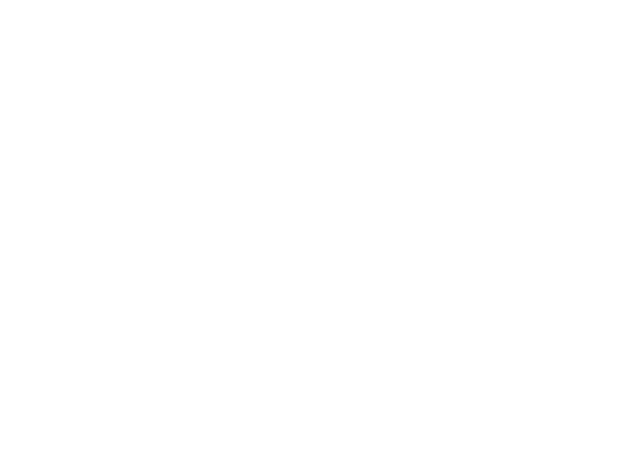
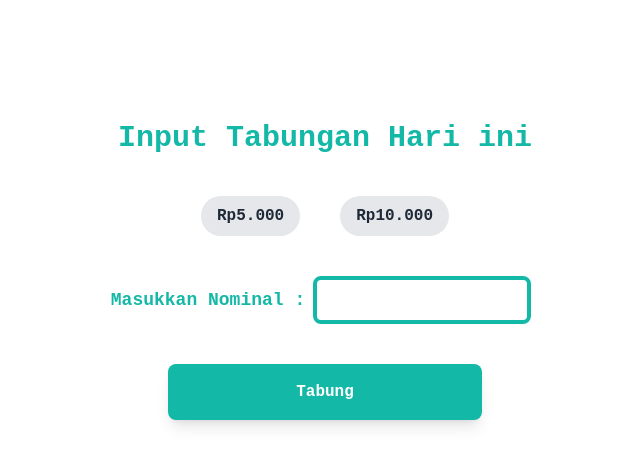
Before and after one commit to mfadev22/InputTabungan, a website: page index.html in a window 1280 px wide. Shown: the whole page, without its empty margins (315-955 px from the left). Drawn offline with Linux system fonts and the light colour scheme.

Commit message:
Update Penyelesaian Desain

```diff
--- a/index.html
+++ b/index.html
@@ -4,7 +4,95 @@
     <meta charset="UTF-8" />
     <meta http-equiv="X-UA-Compatible" content="IE=edge" />
     <meta name="viewport" content="width=device-width, initial-scale=1.0" />
-    <title>Testing Html</title>
+    <link href="dist/output.css" rel="stylesheet" />
+    <title>Input Tabungan</title>
   </head>
-  <body></body>
+  <body>
+    <section id="form_input">
+      <div class="container mt-28">
+        <div class="flex flex-wrap">
+          <div class="w-full self-center px-4 py-2">
+            <div class="flex justify-center items-center flex-col mx-5">
+              <h1 class="text-3xl font-semibold text-primary">
+                Input Tabungan Hari ini
+              </h1>
+              <div class="mt-10">
+                <div class="flex items-center">
+                  <button
+                    class="bg-gray-200 hover:bg-blue-600 text-gray-800 font-semibold py-2 px-4 rounded-full mx-5 input_instan"
+                    value="5000"
+                  >
+                    Rp5.000
+                  </button>
+                  <button
+                    class="bg-gray-200 hover:bg-blue-600 text-gray-800 font-semibold py-2 px-4 rounded-full mx-5 input_instan"
+                    value="10000"
+                  >
+                    Rp10.000
+                  </button>
+                </div>
+              </div>
+              <div class="mt-10 area_inputan">
+                <div class="items-center justify-center hidden alert_kosong">
+                  <button
+                    class="bg-red-500 opacity-90 text-white rounded-2xl mx-5 input_instan py-2 px-3 mb-2 text-xs md:text-md"
+                  >
+                    Nominal Tidak Boleh Kosong
+                  </button>
+                </div>
+                <div class="flex items-center flex-col sm:flex-row">
+                  <label
+                    for="nominal"
+                    class="font-semibold text-lg text-primary"
+                    >Masukkan Nominal :
+                  </label>
+                  <input
+                    class="mx-2 py-2 rounded-lg border-solid border-4 border-primary text-center"
+                    type="number"
+                    id="input_tabungan"
+                    name="input_tabungan"
+                  />
+                </div>
+              </div>
+              <div class="mt-10">
+                <div class="item-center justify-center">
+                  <button
+                    class="px-8 py-4 bg-primary text-white font-semibold rounded-lg shadow-lg hover:bg-secondary lg:px-32 md:px-16 submit_tabungan"
+                  >
+                    Tabung
+                  </button>
+                  <button
+                    class="relative px-8 py-4 bg-primary text-white font-semibold rounded-lg shadow-lg hover:bg-secondary lg:px-32 md:px-16 hidden submit_loading"
+                  >
+                    <span class="mr-2">Loading..</span>
+                    <svg
+                      class="animate-spin h-5 w-5 absolute top-1/2 right-4 -mt-1/2"
+                      xmlns="http://www.w3.org/2000/svg"
+                      fill="none"
+                      viewBox="0 0 24 24"
+                    >
+                      <circle
+                        class="opacity-25"
+                        cx="12"
+                        cy="12"
+                        r="10"
+                        stroke="currentColor"
+                        stroke-width="4"
+                      ></circle>
+                      <path
+                        class="opacity-75"
+                        fill="currentColor"
+                        d="M4 12a8 8 0 018-8V0C5.373 0 0 5.373 0 12h4zm2 5.291A7.962 7.962 0 004 12H0c0 3.042 1.135 5.824 3 7.938l3-1.375zM20 12c0-3.042-1.135-5.824-3-7.938l-3 1.375A7.962 7.962 0 0020 12h4a8 8 0 01-8 8v-4zm-2-5.291l3 1.375C22.865 11.176 24 8.394 24 5.292h-4a7.962 7.962 0 00-2 5.292z"
+                      ></path>
+                    </svg>
+                  </button>
+                </div>
+              </div>
+            </div>
+          </div>
+        </div>
+      </div>
+    </section>
+  </body>
+  <script src="dist/js/script.js"></script>
 </html>
--- /dev/null
+++ b/package.json
@@ -0,0 +1,5 @@
+{
+  "devDependencies": {
+    "tailwindcss": "^3.3.2"
+  }
+}
--- /dev/null
+++ b/src/input.css
@@ -0,0 +1,7 @@
+@tailwind base;
+@tailwind components;
+@tailwind utilities;
+
+body {
+  font-family: "Fira Code", "Courier New", "Inter", sans-serif;
+}
--- /dev/null
+++ b/tailwind.config.js
@@ -0,0 +1,23 @@
+/** @type {import('tailwindcss').Config} */
+module.exports = {
+  // content: ["./src/**/*.{html,js}"],
+  content: ["index.html"],
+  theme: {
+    extend: {
+      fontFamily: {
+        cambria: ["Cambria"],
+        courierNew: ["Courier New"],
+        tahoma: ["Tahoma"],
+      },
+      colors: {
+        primary: "#14b8a6",
+        secondary: "#64748b",
+        dark: "#0f172a",
+      },
+      screen: {
+        "2xl": "1320px",
+      },
+    },
+  },
+  plugins: [],
+};
```
Also changed, not shown: dist/js/script.js (added), dist/output.css (added), 2 other files.
